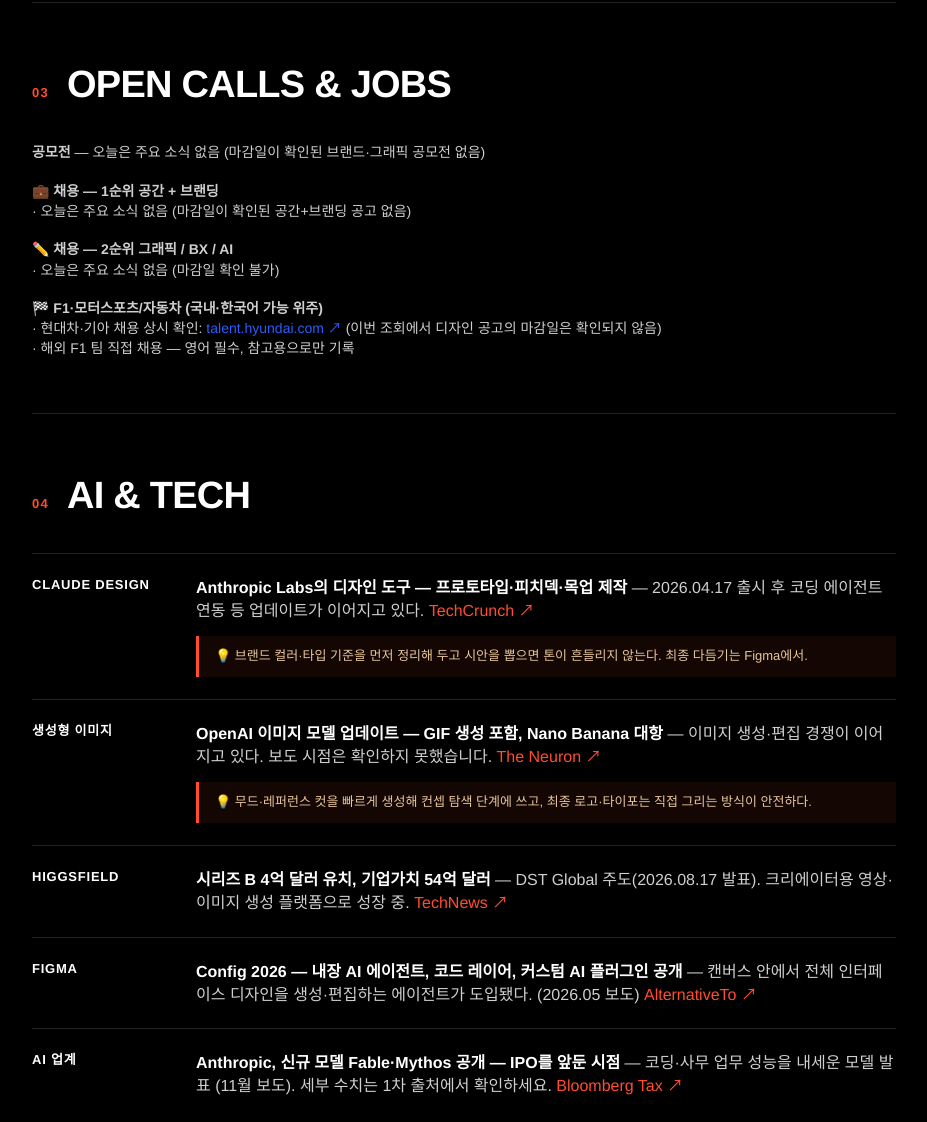
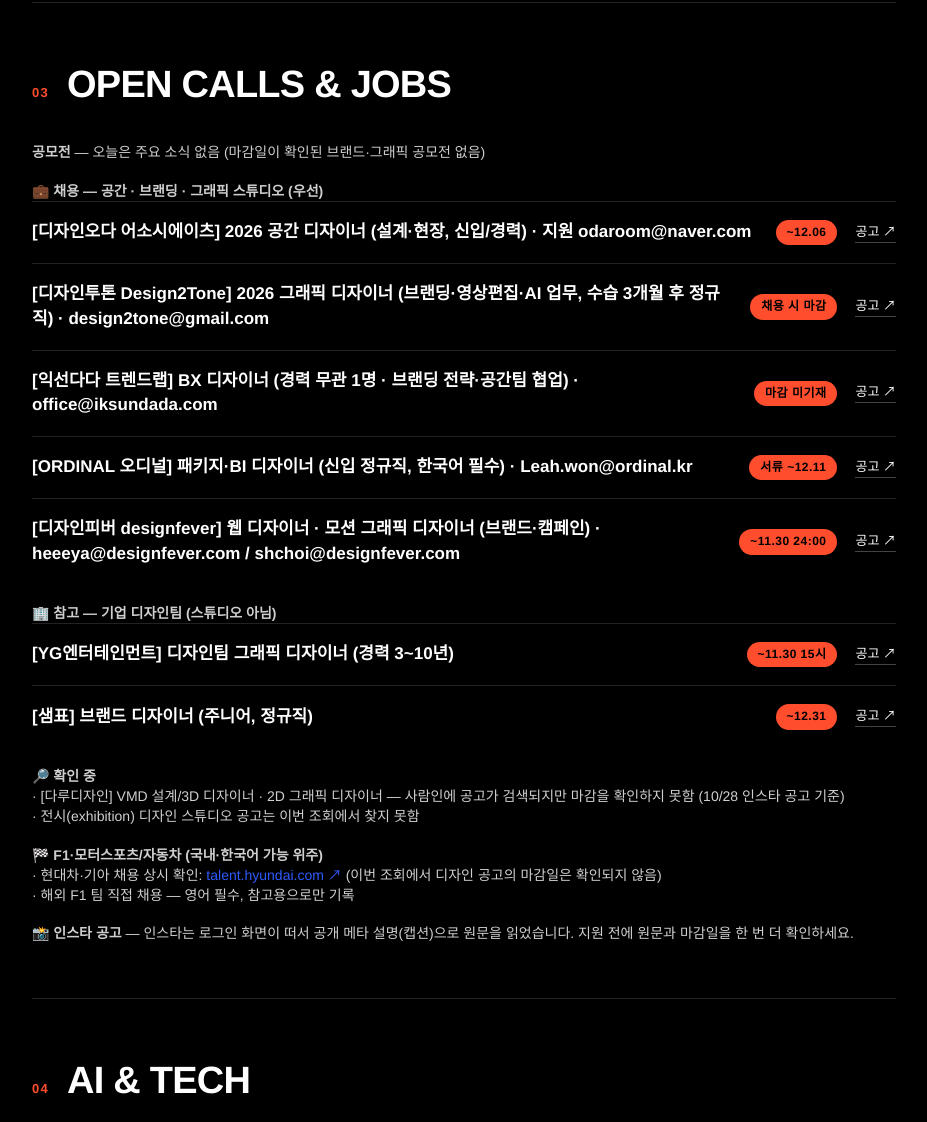
Before and after one commit to jhwaj/design-ai-briefing, a plain HTML site: page index.html in a window 1280 px wide. Shown: the part 1472-2594 px from the top of the page, without its empty margins (176-1103 px from the left). Drawn offline with Linux system fonts and the light colour scheme.

Commit message:
Update briefing section 03: studio-focused open calls (2026.11.25)
Co-Authored-By: Claude Haiku 5.5 <noreply@anthropic.com>
Claude-Session: https://claude.ai/code/session_01GuEovNqE9GbSjevyNPiMPN

```diff
--- a/index.html
+++ b/index.html
@@ -63,9 +63,18 @@ footer { padding:40px 0 0; text-align:center; color:#555; font-size:11px; letter
   <section>
     <div class="sec-head"><span class="sec-num">03</span><span class="sec-title">Open Calls &amp; Jobs</span></div>
     <div class="note"><b>공모전</b> — 오늘은 주요 소식 없음 (마감일이 확인된 브랜드·그래픽 공모전 없음)</div>
-    <div class="note"><b>💼 채용 — 1순위 공간 + 브랜딩</b><br>· 오늘은 주요 소식 없음 (마감일이 확인된 공간+브랜딩 공고 없음)</div>
-    <div class="note"><b>✏️ 채용 — 2순위 그래픽 / BX / AI</b><br>· 오늘은 주요 소식 없음 (마감일 확인 불가)</div>
+    <div class="note"><b>💼 채용 — 공간 · 브랜딩 · 그래픽 스튜디오 (우선)</b></div>
+    <div class="comp"><span class="name">[디자인오다 어소시에이츠] 2026 공간 디자이너 (설계·현장, 신입/경력) · 지원 odaroom@naver.com</span><span class="due">~12.06</span><a href="https://designoda.notion.site/Career-5a6898bd81d54d90950dbc8c654d0ffd">공고 ↗</a></div>
+    <div class="comp"><span class="name">[디자인투톤 Design2Tone] 2026 그래픽 디자이너 (브랜딩·영상편집·AI 업무, 수습 3개월 후 정규직) · design2tone@gmail.com</span><span class="due">채용 시 마감</span><a href="https://www.instagram.com/p/DfzY-UdzyfC/">공고 ↗</a></div>
+    <div class="comp"><span class="name">[익선다다 트렌드랩] BX 디자이너 (경력 무관 1명 · 브랜딩 전략·공간팀 협업) · office@iksundada.com</span><span class="due">마감 미기재</span><a href="https://www.instagram.com/p/Df01MsvnePb/">공고 ↗</a></div>
+    <div class="comp"><span class="name">[ORDINAL 오디널] 패키지·BI 디자이너 (신입 정규직, 한국어 필수) · Leah.won@ordinal.kr</span><span class="due">서류 ~12.11</span><a href="https://www.instagram.com/p/DflkYuIIMb_/">공고 ↗</a></div>
+    <div class="comp"><span class="name">[디자인피버 designfever] 웹 디자이너 · 모션 그래픽 디자이너 (브랜드·캠페인) · heeeya@designfever.com / shchoi@designfever.com</span><span class="due">~11.30 24:00</span><a href="https://www.instagram.com/p/Df1n-7FvCgu/">공고 ↗</a></div>
+    <div class="note"><b>🏢 참고 — 기업 디자인팀 (스튜디오 아님)</b></div>
+    <div class="comp"><span class="name">[YG엔터테인먼트] 디자인팀 그래픽 디자이너 (경력 3~10년)</span><span class="due">~11.30 15시</span><a href="https://www.catch.co.kr/NCS/RecruitInfoDetails/583828">공고 ↗</a></div>
+    <div class="comp"><span class="name">[샘표] 브랜드 디자이너 (주니어, 정규직)</span><span class="due">~12.31</span><a href="https://sempio.recruiter.co.kr/career/jobs/134917">공고 ↗</a></div>
+    <div class="note"><b>🔎 확인 중</b><br>· [다루디자인] VMD 설계/3D 디자이너 · 2D 그래픽 디자이너 — 사람인에 공고가 검색되지만 마감을 확인하지 못함 (10/28 인스타 공고 기준)<br>· 전시(exhibition) 디자인 스튜디오 공고는 이번 조회에서 찾지 못함</div>
     <div class="note"><b>🏁 F1·모터스포츠/자동차 (국내·한국어 가능 위주)</b><br>· 현대차·기아 채용 상시 확인: <a href="https://talent.hyundai.com">talent.hyundai.com ↗</a> (이번 조회에서 디자인 공고의 마감일은 확인되지 않음)<br>· 해외 F1 팀 직접 채용 — 영어 필수, 참고용으로만 기록</div>
+    <div class="note">📸 <b>인스타 공고</b> — 인스타는 로그인 화면이 떠서 공개 메타 설명(캡션)으로 원문을 읽었습니다. 지원 전에 원문과 마감일을 한 번 더 확인하세요.</div>
   </section>
   <section>
     <div class="sec-head"><span class="sec-num">04</span><span class="sec-title">AI &amp; Tech</span></div>
```
